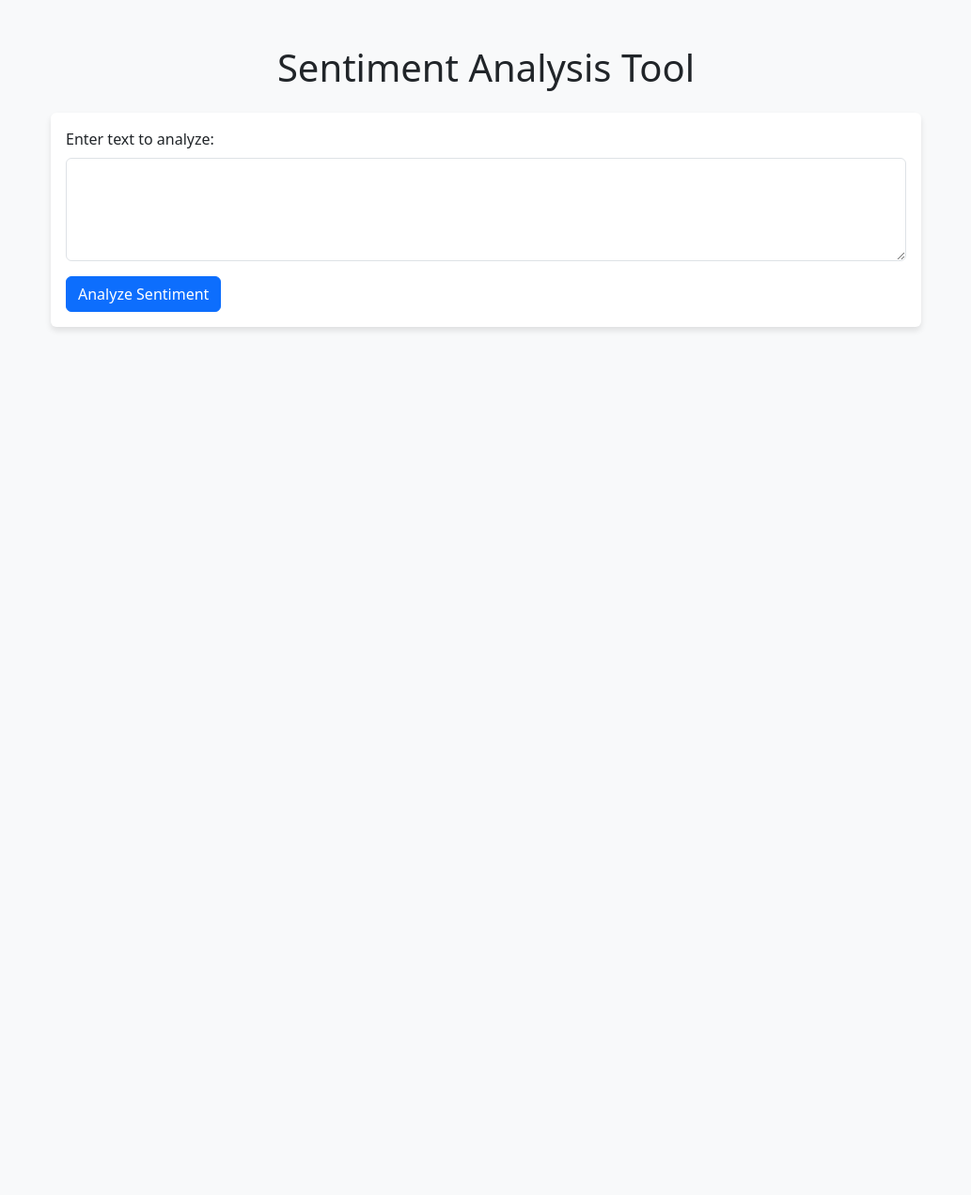
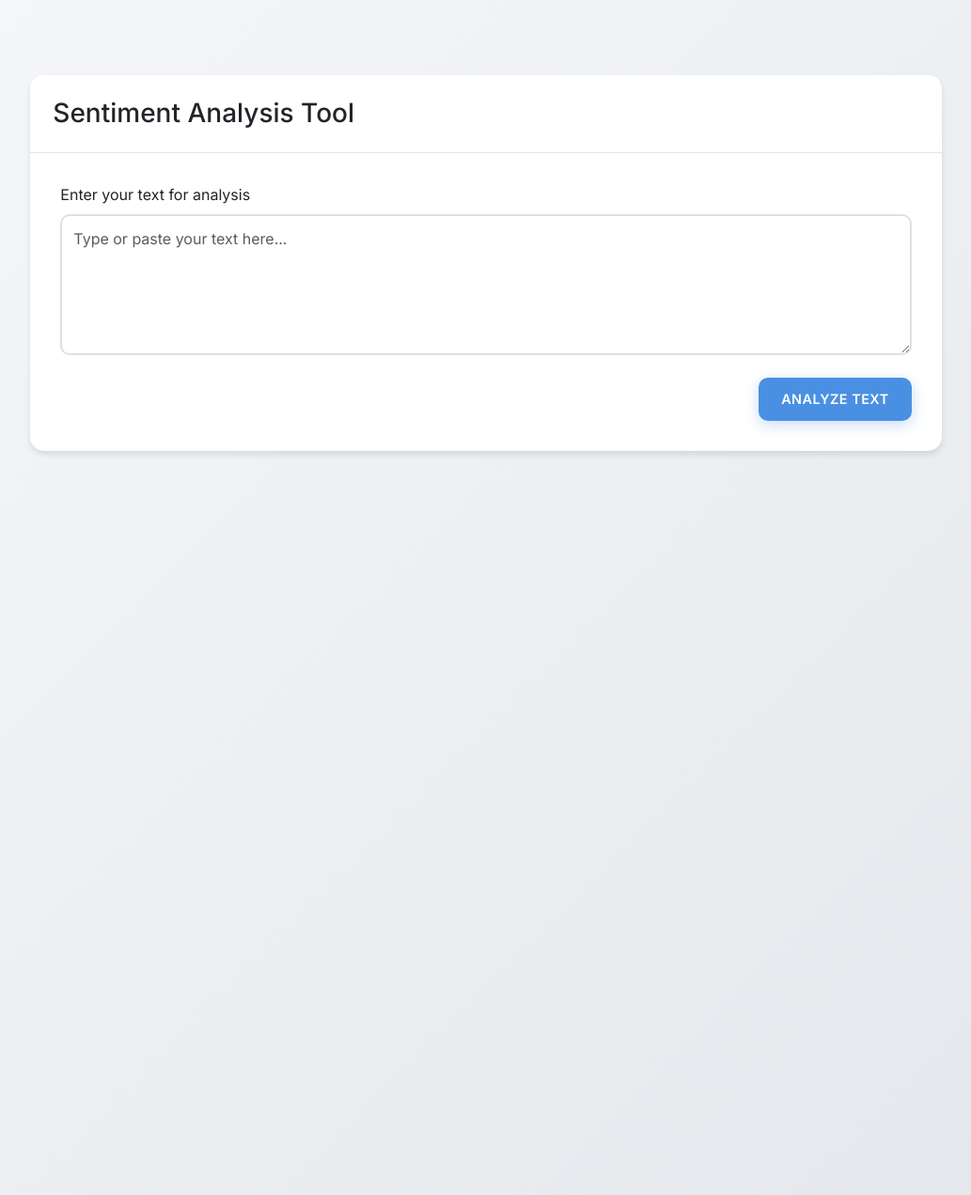
Before and after one commit to evan1x/sentiment-analysis-tool, a Flask app: page / in a window 1280 px wide. Shown: the whole page at 94% size, without its empty margins (123-1156 px from the left). Before the commit the page ends 352 px from the top, so only its background shows below. Run offline with Flask 3, Linux system fonts and the light colour scheme; parts of the project's set-up code (start-up, migrations or seed data) failed here and were passed over.

Commit message:
Fixed key phrases display and improved UI animations

```diff
--- a/static/css/style.css
+++ b/static/css/style.css
@@ -1,105 +1,209 @@
-body {
-    background-color: #f8f9fa;
-    color: #212529;
+/* Modern CSS Reset and Base Styles */
+:root {
+    --primary-color: #4a90e2;
+    --success-color: #198754;
+    --danger-color: #dc3545;
+    --warning-color: #ffc107;
+    --gray-color: #6c757d;
+    --light-bg: #f8f9fa;
+    --dark-text: #2c3e50;
+    --shadow: 0 4px 6px rgba(0, 0, 0, 0.1);
+    --transition: all 0.3s ease;
 }
 
-.card {
-    box-shadow: 0 4px 6px rgba(0, 0, 0, 0.1);
-    border: none;
-    margin-bottom: 1rem;
+body {
+    font-family: 'Inter', -apple-system, BlinkMacSystemFont, 'Segoe UI', Roboto, sans-serif;
+    line-height: 1.6;
+    color: var(--dark-text);
+    background: linear-gradient(135deg, #f5f7fa 0%, #e4e7eb 100%);
+    min-height: 100vh;
 }
 
-.card-title {
-    color: #495057;
-    font-weight: 600;
+.container {
+    max-width: 1200px;
+    margin: 2rem auto;
+    padding: 0 1rem;
 }
 
-textarea {
-    resize: vertical;
-    min-height: 100px;
+/* Card Styles */
+.card {
+    background: white;
+    border-radius: 15px;
+    border: none;
+    box-shadow: var(--shadow);
+    transition: var(--transition);
+    margin-bottom: 2rem;
 }
 
-#result {
-    transition: all 0.3s ease;
+.card:hover {
+    transform: translateY(-5px);
+    box-shadow: 0 6px 12px rgba(0, 0, 0, 0.15);
 }
 
-/* Sentiment colors */
-.positive {
-    color: #198754;
-    font-weight: 500;
+.card-header {
+    background: white;
+    border-bottom: 1px solid rgba(0, 0, 0, 0.1);
+    border-radius: 15px 15px 0 0 !important;
+    padding: 1.5rem;
 }
 
-.negative {
-    color: #dc3545;
-    font-weight: 500;
+.card-body {
+    padding: 2rem;
 }
 
-.neutral {
-    color: #6c757d;
-    font-weight: 500;
+/* Form Styles */
+.form-control {
+    border-radius: 10px;
+    border: 2px solid #e0e0e0;
+    padding: 12px;
+    transition: var(--transition);
+    font-size: 1rem;
 }
 
-/* Key phrases styling */
-.key-phrase {
-    background-color: #e9ecef;
-    padding: 0.25rem 0.75rem;
-    border-radius: 20px;
-    font-size: 0.9rem;
-    color: #495057;
-    display: inline-block;
-    margin: 0.25rem;
+.form-control:focus {
+    border-color: var(--primary-color);
+    box-shadow: 0 0 0 0.2rem rgba(74, 144, 226, 0.25);
 }
 
-.key-phrase .count {
-    background-color: #6c757d;
-    color: white;
-    padding: 0.1rem 0.4rem;
-    border-radius: 10px;
-    margin-left: 0.5rem;
-    font-size: 0.8rem;
+textarea.form-control {
+    min-height: 150px;
+    resize: vertical;
 }
 
-/* Sentence analysis styling */
-.sentence-analysis {
-    display: flex;
-    flex-direction: column;
-    gap: 1rem;
+/* Button Styles */
+.btn {
+    padding: 12px 24px;
+    border-radius: 10px;
+    font-weight: 600;
+    transition: var(--transition);
+    text-transform: uppercase;
+    letter-spacing: 0.5px;
+    font-size: 0.9rem;
 }
 
-.sentence-item {
-    padding: 1rem;
-    border-radius: 0.5rem;
-    background-color: #f8f9fa;
-    border-left: 4px solid #6c757d;
+.btn-primary {
+    background: var(--primary-color);
+    border: none;
+    box-shadow: 0 4px 15px rgba(74, 144, 226, 0.3);
 }
 
-.sentence-item.positive {
-    border-left-color: #198754;
+.btn-primary:hover {
+    background: #357abd;
+    transform: translateY(-2px);
+    box-shadow: 0 6px 20px rgba(74, 144, 226, 0.4);
 }
 
-.sentence-item.negative {
-    border-left-color: #dc3545;
+/* Results Section */
+.results-section {
+    opacity: 0;
+    transform: translateY(20px);
+    transition: var(--transition);
 }
 
-.sentence-item.neutral {
-    border-left-color: #6c757d;
+.results-section.visible {
+    opacity: 1;
+    transform: translateY(0);
 }
 
-.sentence-metrics {
-    display: flex;
-    gap: 1rem;
-    margin-top: 0.5rem;
-    font-size: 0.9rem;
-    color: #6c757d;
-}
-
-/* Loading spinner */
-#loadingSpinner {
+/* Chart Styles */
+.chart-container {
+    position: relative;
+    height: 300px;
+    width: 100%;
     margin: 2rem 0;
 }
 
-/* Charts */
-canvas {
-    max-width: 100%;
-    height: auto !important;
+/* Loading Spinner */
+.spinner-border {
+    width: 3rem;
+    height: 3rem;
+    color: var(--primary-color);
 }
+
+/* Analysis Results */
+.sentiment-label {
+    font-size: 1.5rem;
+    font-weight: 600;
+    margin-bottom: 1rem;
+    color: var(--dark-text);
+}
+
+.metric-value {
+    font-size: 2rem;
+    font-weight: 700;
+    color: var(--primary-color);
+}
+
+.metric-label {
+    font-size: 0.9rem;
+    text-transform: uppercase;
+    letter-spacing: 1px;
+    color: var(--gray-color);
+}
+
+/* Key Phrases */
+.key-phrase {
+    display: inline-block;
+    padding: 6px 12px;
+    background: var(--light-bg);
+    border-radius: 20px;
+    margin: 0.25rem;
+    font-size: 0.9rem;
+    color: var(--dark-text);
+    transition: var(--transition);
+}
+
+.key-phrase:hover {
+    background: var(--primary-color);
+    color: white;
+    transform: translateY(-2px);
+}
+
+/* Responsive Design */
+@media (max-width: 768px) {
+    .container {
+        margin: 1rem auto;
+    }
+
+    .card-body {
+        padding: 1.5rem;
+    }
+
+    .metric-value {
+        font-size: 1.5rem;
+    }
+}
+
+/* Animations */
+@keyframes fadeIn {
+    from {
+        opacity: 0;
+        transform: translateY(20px);
+    }
+    to {
+        opacity: 1;
+        transform: translateY(0);
+    }
+}
+
+.fade-in {
+    animation: fadeIn 0.5s ease forwards;
+}
+
+/* Custom Scrollbar */
+::-webkit-scrollbar {
+    width: 8px;
+}
+
+::-webkit-scrollbar-track {
+    background: var(--light-bg);
+}
+
+::-webkit-scrollbar-thumb {
+    background: var(--primary-color);
+    border-radius: 4px;
+}
+
+::-webkit-scrollbar-thumb:hover {
+    background: #357abd;
+}
--- a/static/js/main.js
+++ b/static/js/main.js
@@ -1,14 +1,23 @@
 let emotionChart = null;
 
-document.getElementById('sentimentForm').addEventListener('submit', async function(e) {
+document.addEventListener('DOMContentLoaded', function() {
+    const form = document.getElementById('analysisForm');
+    const resultsSection = document.getElementById('results');
+    const submitButton = form.querySelector('button[type="submit"]');
+    const buttonText = submitButton.querySelector('.button-text');
+    const spinner = submitButton.querySelector('.spinner-border');
+
+    form.addEventListener('submit', async function(e) {
         e.preventDefault();
 
-    const text = document.getElementById('textInput').value.trim();
+        const text = document.getElementById('text').value.trim();
         if (!text) return;
 
-    // Show loading spinner
-    document.getElementById('loadingSpinner').style.display = 'block';
-    document.getElementById('result').style.display = 'none';
+        // Show loading state
+        submitButton.disabled = true;
+        buttonText.textContent = 'Analyzing...';
+        spinner.classList.remove('d-none');
+        resultsSection.classList.remove('visible');
 
         try {
             const response = await fetch('/analyze', {
@@ -23,6 +32,7 @@ document.getElementById('sentimentForm').addEventListener('submit', async functi
 
             if (response.ok) {
                 displayResults(data);
+                resultsSection.classList.add('visible');
             } else {
                 alert(data.error || 'An error occurred during analysis');
             }
@@ -30,13 +40,15 @@ document.getElementById('sentimentForm').addEventListener('submit', async functi
             console.error('Error:', error);
             alert('An error occurred while connecting to the server');
         } finally {
-        document.getElementById('loadingSpinner').style.display = 'none';
+            // Reset button state
+            submitButton.disabled = false;
+            buttonText.textContent = 'Analyze Text';
+            spinner.classList.add('d-none');
         }
+    });
 });
 
 function displayResults(data) {
-    const resultDiv = document.getElementById('result');
-
     // Display overall sentiment
     updateSentimentDisplay(data);
 
@@ -48,9 +60,6 @@ function displayResults(data) {
 
     // Display sentence analysis
     displaySentenceAnalysis(data.sentences);
-
-    // Show results
-    resultDiv.style.display = 'block';
 }
 
 function updateSentimentDisplay(data) {
@@ -78,12 +87,10 @@ function updateSentimentDisplay(data) {
 function updateEmotionChart(emotions) {
     const ctx = document.getElementById('emotionChart').getContext('2d');
 
-    // Destroy existing chart if it exists
     if (emotionChart) {
         emotionChart.destroy();
     }
 
-    // Create new chart
     emotionChart = new Chart(ctx, {
         type: 'doughnut',
         data: {
@@ -93,22 +100,42 @@ function updateEmotionChart(emotions) {
             datasets: [{
                 data: Object.values(emotions),
                 backgroundColor: [
+                    '#dc3545', // anger - red
                     '#198754', // joy - green
-                    '#dc3545', // sadness - red
-                    '#ffc107', // anger - yellow
-                    '#6c757d'  // neutral - gray
+                    '#ffc107', // neutral - yellow
+                    '#6c757d'  // sadness - gray
                 ]
             }]
         },
         options: {
             responsive: true,
+            maintainAspectRatio: false,
             plugins: {
                 legend: {
-                    position: 'bottom'
+                    position: 'bottom',
+                    labels: {
+                        padding: 20,
+                        boxWidth: 15,
+                        font: {
+                            size: 12
+                        }
+                    }
                 },
                 title: {
                     display: true,
-                    text: 'Emotion Distribution'
+                    text: 'Emotion Distribution',
+                    padding: {
+                        top: 10,
+                        bottom: 20
+                    },
+                    font: {
+                        size: 16
+                    }
+                }
+            },
+            layout: {
+                padding: {
+                    bottom: 20
                 }
             }
         }
@@ -119,31 +146,38 @@ function displayKeyPhrases(phrases) {
     const phrasesDiv = document.getElementById('keyPhrasesResult');
     phrasesDiv.innerHTML = '';
 
-    phrases.forEach(({ phrase, count }) => {
-        const phraseElement = document.createElement('span');
+    if (Array.isArray(phrases)) {
+        phrases.forEach(item => {
+            const phraseElement = document.createElement('div');
             phraseElement.className = 'key-phrase';
-        phraseElement.innerHTML = `
-            ${phrase}
-            <span class="count">${count}</span>
-        `;
+            phraseElement.textContent = `${item.phrase} (${item.count})`;
+            phrasesDiv.appendChild(phraseElement);
+        });
+    } else if (phrases && typeof phrases === 'object') {
+        // Fallback for object format
+        Object.entries(phrases).forEach(([phrase, count]) => {
+            const phraseElement = document.createElement('div');
+            phraseElement.className = 'key-phrase';
+            phraseElement.textContent = `${phrase} (${count})`;
             phrasesDiv.appendChild(phraseElement);
         });
     }
+}
 
 function displaySentenceAnalysis(sentences) {
-    const sentencesDiv = document.getElementById('sentencesResult');
+    const sentencesDiv = document.getElementById('sentenceAnalysis');
     sentencesDiv.innerHTML = '';
 
     sentences.forEach(sentence => {
-        const sentiment = getSentimentClass(sentence.polarity);
         const sentenceElement = document.createElement('div');
-        sentenceElement.className = `sentence-item ${sentiment}`;
+        sentenceElement.className = 'p-3 bg-light rounded mb-3';
 
+        const sentimentClass = getSentimentClass(sentence.polarity);
         sentenceElement.innerHTML = `
-            <div class="sentence-text">${sentence.text}</div>
-            <div class="sentence-metrics">
-                <span>Polarity: ${sentence.polarity.toFixed(2)}</span>
-                <span>Subjectivity: ${sentence.subjectivity.toFixed(2)}</span>
+            <div class="mb-2">${sentence.text}</div>
+            <div class="d-flex gap-3">
+                <small class="text-muted">Polarity: <span class="${sentimentClass}">${sentence.polarity.toFixed(2)}</span></small>
+                <small class="text-muted">Subjectivity: ${sentence.subjectivity.toFixed(2)}</small>
             </div>
         `;
 
@@ -152,7 +186,7 @@ function displaySentenceAnalysis(sentences) {
 }
 
 function getSentimentClass(polarity) {
-    if (polarity > 0.1) return 'positive';
-    if (polarity < -0.1) return 'negative';
-    return 'neutral';
+    if (polarity > 0.1) return 'text-success';
+    if (polarity < -0.1) return 'text-danger';
+    return 'text-secondary';
 }
--- a/templates/index.html
+++ b/templates/index.html
@@ -5,68 +5,87 @@
     <meta name="viewport" content="width=device-width, initial-scale=1.0">
     <title>Sentiment Analysis Tool</title>
     <link href="https://cdn.jsdelivr.net/npm/bootstrap@5.3.0/dist/css/bootstrap.min.css" rel="stylesheet">
-    <link href="https://cdn.jsdelivr.net/npm/chart.js" rel="stylesheet">
+    <link href="https://fonts.googleapis.com/css2?family=Inter:wght@400;500;600;700&display=swap" rel="stylesheet">
     <link rel="stylesheet" href="{{ url_for('static', filename='css/style.css') }}">
 </head>
 <body>
-    <div class="container mt-5">
-        <h1 class="text-center mb-4">Sentiment Analysis Tool</h1>
+    <div class="container py-5">
         <div class="row justify-content-center">
-            <div class="col-md-10">
-                <div class="card">
+            <div class="col-lg-10">
+                <div class="card mb-4 fade-in">
+                    <div class="card-header">
+                        <h1 class="h3 mb-0">Sentiment Analysis Tool</h1>
+                    </div>
                     <div class="card-body">
-                        <form id="sentimentForm">
-                            <div class="mb-3">
-                                <label for="textInput" class="form-label">Enter text to analyze:</label>
-                                <textarea class="form-control" id="textInput" rows="4" required></textarea>
+                        <form id="analysisForm">
+                            <div class="mb-4">
+                                <label for="text" class="form-label">Enter your text for analysis</label>
+                                <textarea class="form-control" id="text" rows="5" placeholder="Type or paste your text here..."></textarea>
                             </div>
-                            <button type="submit" class="btn btn-primary">Analyze Sentiment</button>
+                            <div class="text-end">
+                                <button type="submit" class="btn btn-primary">
+                                    <span class="button-text">Analyze Text</span>
+                                    <span class="spinner-border spinner-border-sm ms-2 d-none" role="status" aria-hidden="true"></span>
+                                </button>
+                            </div>
                         </form>
-
-                        <!-- Loading Spinner -->
-                        <div id="loadingSpinner" class="text-center mt-4" style="display: none;">
-                            <div class="spinner-border text-primary" role="status">
-                                <span class="visually-hidden">Loading...</span>
                     </div>
                 </div>
 
-                        <!-- Results Section -->
-                        <div id="result" class="mt-4" style="display: none;">
-                            <h4>Analysis Results</h4>
-
-                            <!-- Overall Sentiment -->
-                            <div class="card mb-3">
+                <div id="results" class="results-section">
+                    <div class="card fade-in">
+                        <div class="card-header">
+                            <h2 class="h4 mb-0">Analysis Results</h2>
+                        </div>
                         <div class="card-body">
-                                    <h5 class="card-title">Overall Sentiment</h5>
                             <div class="row">
                                 <div class="col-md-6">
-                                            <p><strong>Sentiment:</strong> <span id="sentimentResult"></span></p>
-                                            <p><strong>Polarity:</strong> <span id="polarityResult"></span></p>
-                                            <p><strong>Subjectivity:</strong> <span id="subjectivityResult"></span></p>
-                                            <p><strong>Word Count:</strong> <span id="wordCountResult"></span></p>
+                                    <div class="mb-4">
+                                        <h3 class="h5 text-muted mb-3">Overall Sentiment</h3>
+                                        <div class="d-flex align-items-center mb-3">
+                                            <div class="me-4">
+                                                <div class="sentiment-label" id="sentimentResult">-</div>
+                                            </div>
+                                        </div>
+                                        <div class="row g-3">
+                                            <div class="col-6">
+                                                <div class="p-3 bg-light rounded">
+                                                    <div class="metric-value" id="polarityResult">-</div>
+                                                    <div class="metric-label">Polarity</div>
+                                                </div>
+                                            </div>
+                                            <div class="col-6">
+                                                <div class="p-3 bg-light rounded">
+                                                    <div class="metric-value" id="subjectivityResult">-</div>
+                                                    <div class="metric-label">Subjectivity</div>
+                                                </div>
+                                            </div>
+                                        </div>
+                                    </div>
+                                    <div>
+                                        <h3 class="h5 text-muted mb-3">Text Statistics</h3>
+                                        <div class="p-3 bg-light rounded">
+                                            <div class="metric-value" id="wordCountResult">-</div>
+                                            <div class="metric-label">Word Count</div>
+                                        </div>
+                                    </div>
                                 </div>
                                 <div class="col-md-6">
+                                    <div class="chart-container">
                                         <canvas id="emotionChart"></canvas>
                                     </div>
                                 </div>
                             </div>
-                            </div>
 
-                            <!-- Key Phrases -->
-                            <div class="card mb-3">
-                                <div class="card-body">
-                                    <h5 class="card-title">Key Phrases</h5>
+                            <div class="mt-4">
+                                <h3 class="h5 text-muted mb-3">Key Phrases</h3>
                                 <div id="keyPhrasesResult" class="d-flex flex-wrap gap-2">
                                 </div>
                             </div>
-                            </div>
 
-                            <!-- Sentence Analysis -->
-                            <div class="card">
-                                <div class="card-body">
-                                    <h5 class="card-title">Sentence-Level Analysis</h5>
-                                    <div id="sentencesResult" class="sentence-analysis">
-                                    </div>
+                            <div class="mt-4">
+                                <h3 class="h5 text-muted mb-3">Sentence Analysis</h3>
+                                <div id="sentenceAnalysis" class="d-flex flex-column gap-3">
                                 </div>
                             </div>
                         </div>
```
Also changed, not shown: sentiment_model.py (+7 -1 lines). Lines whose indentation alone changed are shown as unchanged.
